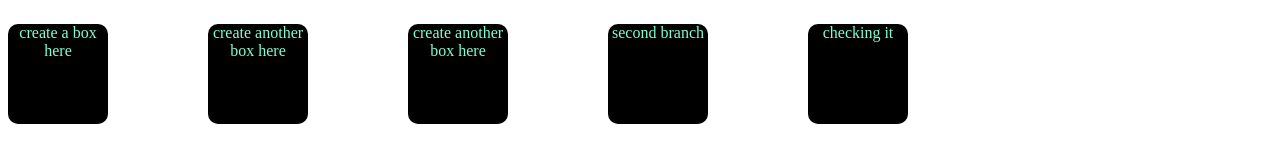
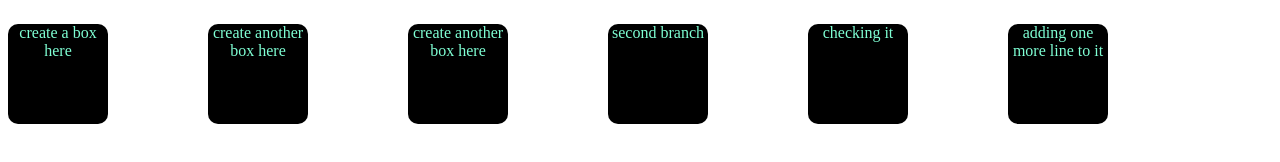
Before and after one commit to FaysalShuvo/03-git-branch, a plain HTML site: page index.html in a window 1280 px wide. Drawn offline with Linux system fonts and the light colour scheme.

Commit message:
adding more code to second branch

```diff
--- a/index.html
+++ b/index.html
@@ -12,5 +12,6 @@
     <p id="bo">create another box here</p>
     <p id="bo">second branch</p>
     <p id="bo">checking it</p>
+    <p id="bo">adding one more line to it</p>
   </body>
 </html>
```
